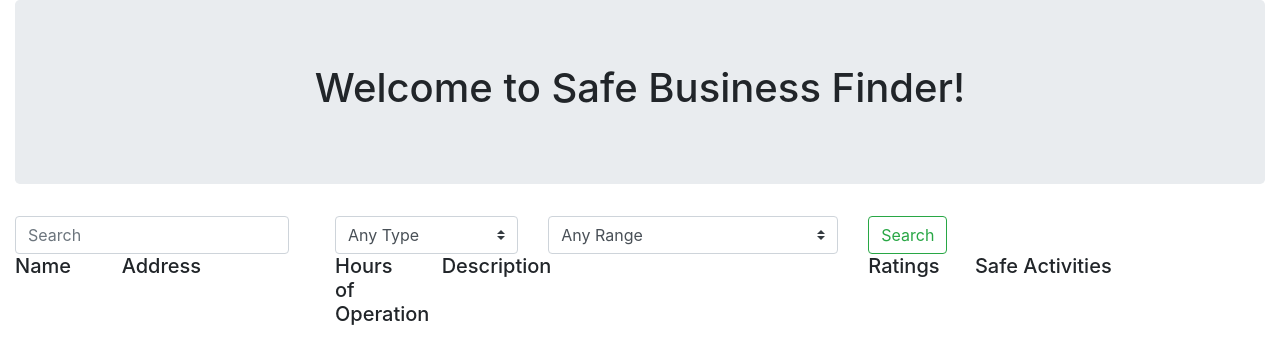
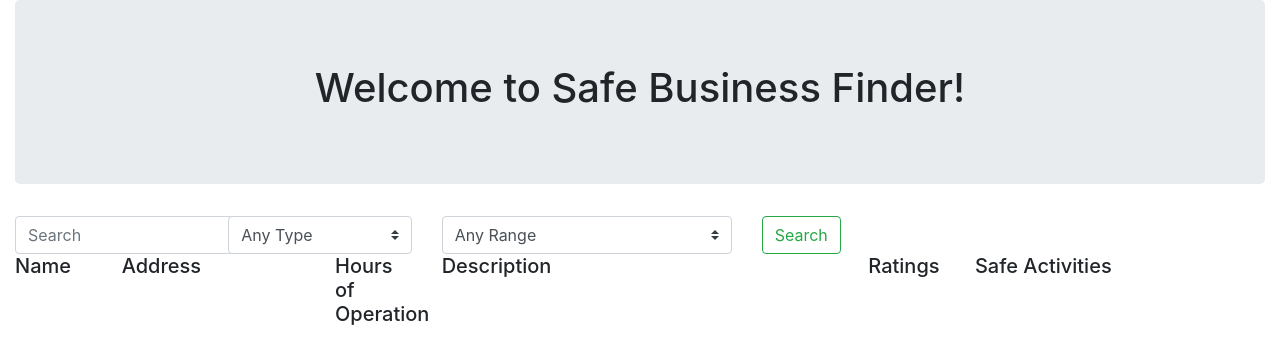
Before and after one commit to SteliosPapoutsakis/BusinessFinder, a Django app: page /find_business/ in a window 1280 px wide. Shown: the top 364 px of the page. Run offline with Django 3.2, Linux system fonts and the light colour scheme; data that the repository does not hold is empty; some libraries are stand-ins or nearby versions.

Commit message:
Changed sizes of header columns

```diff
--- a/BusinessFinder/find_business/templates/find_business/index.html
+++ b/BusinessFinder/find_business/templates/find_business/index.html
@@ -22,7 +22,7 @@
 
       <div class="row">
 
-        <div class="col-lg-3" >
+        <div class="col-lg-2" >
           <form class="form-inline my-2 my-lg-0">
             <input class="form-control mr-sm-2" type="search" id="search" placeholder="Search" aria-label="Search">
           </form>
```
